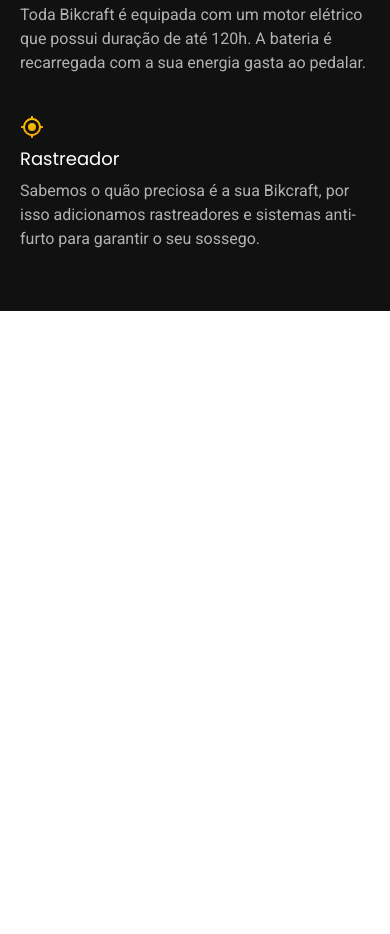
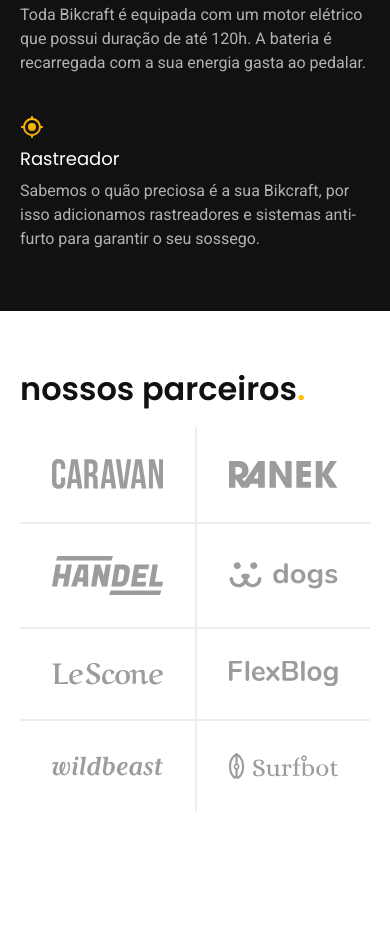
Before and after one commit to FelTC/bikcraft, a plain HTML site: page index.html in a window 390 px wide. Shown: the part 2099-3033 px from the top of the page. Before the commit the page ends 2410 px from the top, so only its background shows below. Drawn offline with Linux system fonts and the light colour scheme.

Commit message:
parceiros

```diff
--- /dev/null
+++ b/css/home/parceiros.css
@@ -0,0 +1,46 @@
+.parceiros {
+  padding-top: 60px;
+  padding-bottom: 120px;
+}
+.parceiros h2 {
+  margin-bottom: 60px;
+}
+.parceiros ul {
+  padding: 0 20px;
+  max-width: 1400px;
+  display: grid;
+  grid-template-columns: repeat(4, 1fr);
+  margin: 0 auto;
+}
+.parceiros li {
+  display: flex;
+  padding: 32px;
+  border-left: 2px solid var(--c2);
+}
+.parceiros img {
+  margin: auto;
+}
+.parceiros li:first-child,
+.parceiros li:nth-child(5) {
+  border-left: none;
+}
+.parceiros li:nth-child(n + 5) {
+  border-top: 2px solid var(--c2);
+}
+@media (max-width: 800px) {
+  .parceiros {
+    margin-bottom: 60px;
+  }
+  .parceiros h2 {
+    margin-bottom: 20px;
+  }
+  .parceiros ul {
+    grid-template-columns: repeat(2, 1fr);
+  }
+  .parceiros li:nth-child(n + 3) {
+    border-top: 2px solid var(--c2);
+  }
+  .parceiros li:nth-child(odd) {
+    border-left: none;
+  }
+}
--- a/css/style.css
+++ b/css/style.css
@@ -7,5 +7,6 @@
 /* Home */
 @import "./home/introducao.css";
 @import "./home/tecnologia.css";
+@import "./home/parceiros.css";
 /* Bicicletas */
 @import "./bicicletas/bicicletas-lista.css";
--- a/index.html
+++ b/index.html
@@ -83,12 +83,25 @@
             <p class="font-2-s c5">Sabemos o quão preciosa é a sua Bikcraft, por isso adicionamos rastreadores e sistemas anti-furto para garantir o seu sossego.</p>
           </div>
         </div>
-        <div class="tecnologia-img">
-          <img src="./img/fotos/tecnologia.jpg" alt="">
-        </div>
+      </div>
+      <div class="tecnologia-img">
+        <img src="./img/fotos/tecnologia.jpg" alt="">
       </div>
     </div>
   </article>
+  <section class="parceiros" aria-label="Nossos Parceiros">
+    <h2 class="container font-1-xxl">nossos parceiros<span class="p1">.</span></h2>
+    <ul>
+      <li><img src="./img/parceiros/caravan.svg" alt="caravan"></li>
+      <li><img src="./img/parceiros/ranek.svg" alt="ranek"></li>
+      <li><img src="./img/parceiros/handel.svg" alt="handel"></li>
+      <li><img src="./img/parceiros/dogs.svg" alt="dogs"></li>
+      <li><img src="./img/parceiros/lescone.svg" alt="lescone"></li>
+      <li><img src="./img/parceiros/flexblog.svg" alt="flexblog"></li>
+      <li><img src="./img/parceiros/wildbeast.svg" alt="wildbeast"></li>
+      <li><img src="./img/parceiros/surfbot.svg" alt="surfbot"></li>
+    </ul>
+  </section>
 </body>
 
 </html>
```
